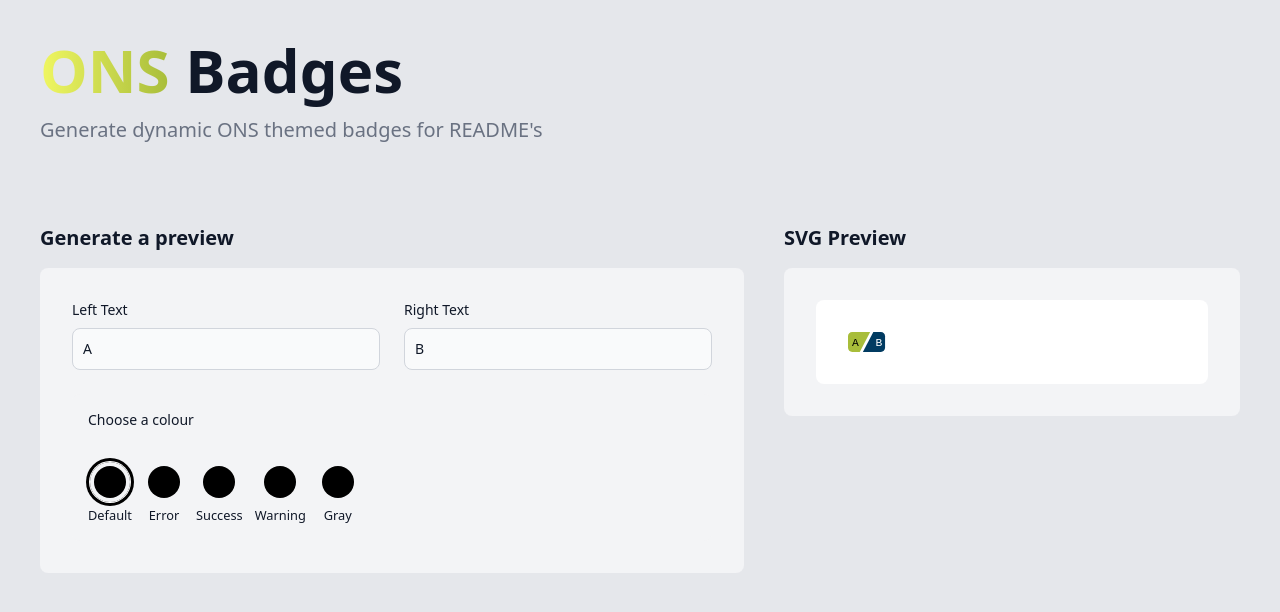
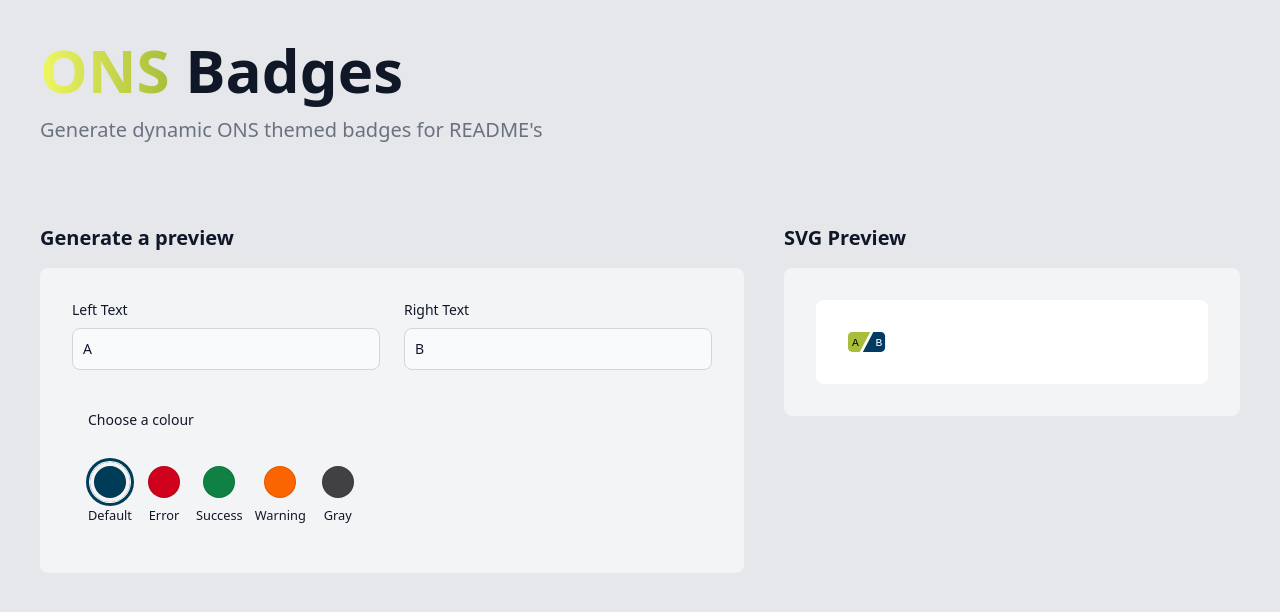
Before and after one commit to ONSdigital/ons-badges, a Vue app in the folder frontend/: page / in a window 1280 px wide. Shown: the top 612 px of the page. Built offline with nearby package versions, Linux system fonts and the light colour scheme.

Commit message:
better colour

```diff
--- a/frontend/src/ColourSelect.vue
+++ b/frontend/src/ColourSelect.vue
@@ -9,7 +9,7 @@
                             :aria-label="option.name"
                             :class="[
                                 'relative flex cursor-pointer items-center justify-center rounded-full p-1 ring-current focus:outline-hidden',
-                                `text-[${option.bg}]`,
+                                option.classes,
                                 checked && 'ring-3 ring-offset-1'
                             ]"
                         >
@@ -20,6 +20,8 @@
                     <small class="text-gray-900 text-center w-full">{{ option.name }}</small>
                 </div>
             </RadioGroup>
+
+
         </fieldset>
     </div>
 </template>
@@ -31,11 +33,11 @@ import { RadioGroup, RadioGroupOption } from '@headlessui/vue'
 const emit = defineEmits(['update:selected'])
 
 const colorOptions = [
-    { name: "Default", bg: "#013B61", fg: "#ffffff" },
-    { name: "Error", bg: "#D0021B", fg: "#ffffff" },
-    { name: "Success", bg: "#0F8243", fg: "#ffffff" },
-    { name: "Warning", bg: "#FA6401", fg: "#000000" },
-    { name: "Gray", bg: "#414042", fg: "#ffffff" }
+    { name: "Default", bg: "#013B61", fg: "#ffffff", classes: "text-ons-default" },
+    { name: "Error", bg: "#D0021B", fg: "#ffffff", classes: "text-ons-danger" },
+    { name: "Success", bg: "#0F8243", fg: "#ffffff", classes: "text-ons-success" },
+    { name: "Warning", bg: "#FA6401", fg: "#000000", classes: "text-ons-warning" },
+    { name: "Gray", bg: "#414042", fg: "#ffffff", classes: "text-ons-gray" }
 ]
 
 const selectedColour = ref(colorOptions[0])
--- a/frontend/src/index.css
+++ b/frontend/src/index.css
@@ -1 +1,10 @@
 @import "tailwindcss";
+
+@theme {
+    --color-ons-default: #003c57;
+    --color-ons-success: #0f8243;
+    --color-ons-danger: #d0021b;
+    --color-ons-warning: #fa6401;
+    --color-ons-gray: #414042;
+
+}
```
